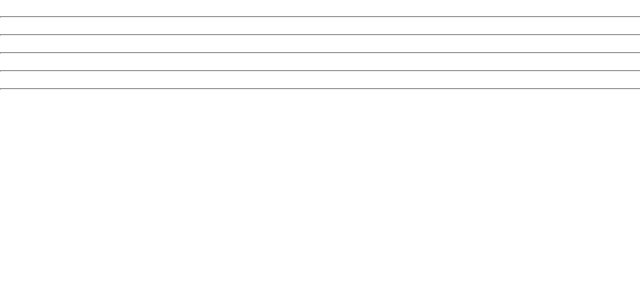
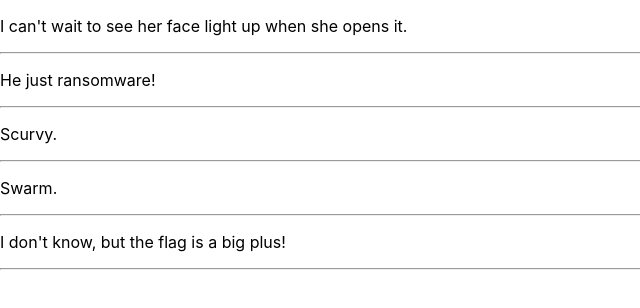
Before and after one commit to Tinady/scrimba-react-course, a React (Create React App) app in the folder memegenerator/: page / in a window 1280 px wide. Shown: the top 308 px of the page, without its empty margins (0-640 px from the left). Built offline with nearby package versions, Linux system fonts and the light colour scheme.

Commit message:
Update App.js

```diff
--- a/memegenerator/src/App.js
+++ b/memegenerator/src/App.js
@@ -31,19 +31,21 @@ export default function App() {
   //        />
   //        ))
 
-    const jokeelements= jokeData.map((j)=>
-    {return <Jokes
+    const jokeelements= jokeData.map(j=>
+    {return (<Jokes
          key={j.id}
           setup={j.setup}
-          pinchline={j.punchline}
-             />})
+          punchline={j.punchline}
+             />)
+
+        })
 
   return (
     <div className="App">
         {/* <Header/>
         <Meme/>
         <Count/>
-        {squareDivs} */}
+  {squareDivs} */}
         {jokeelements}
 
 
```
